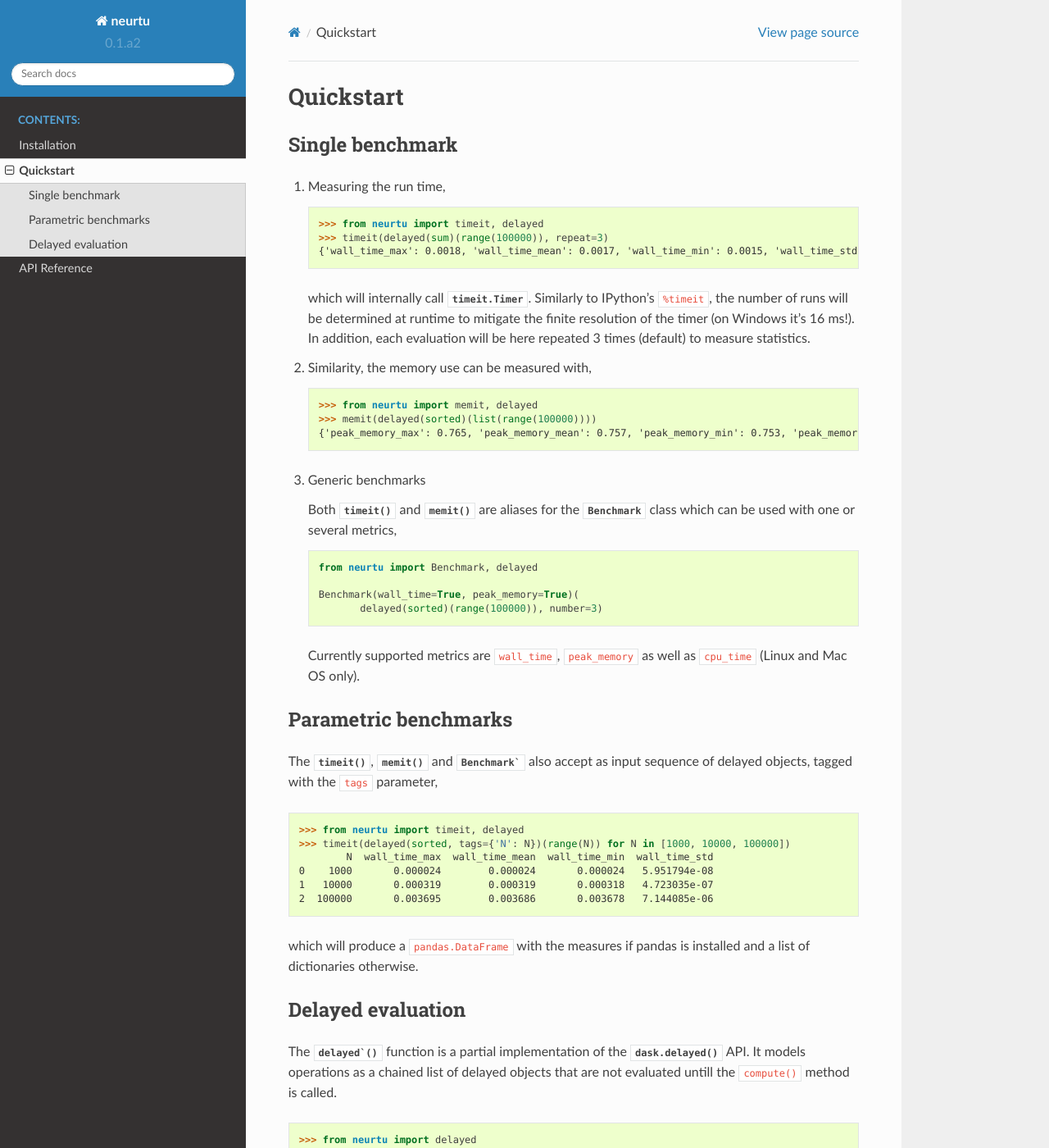
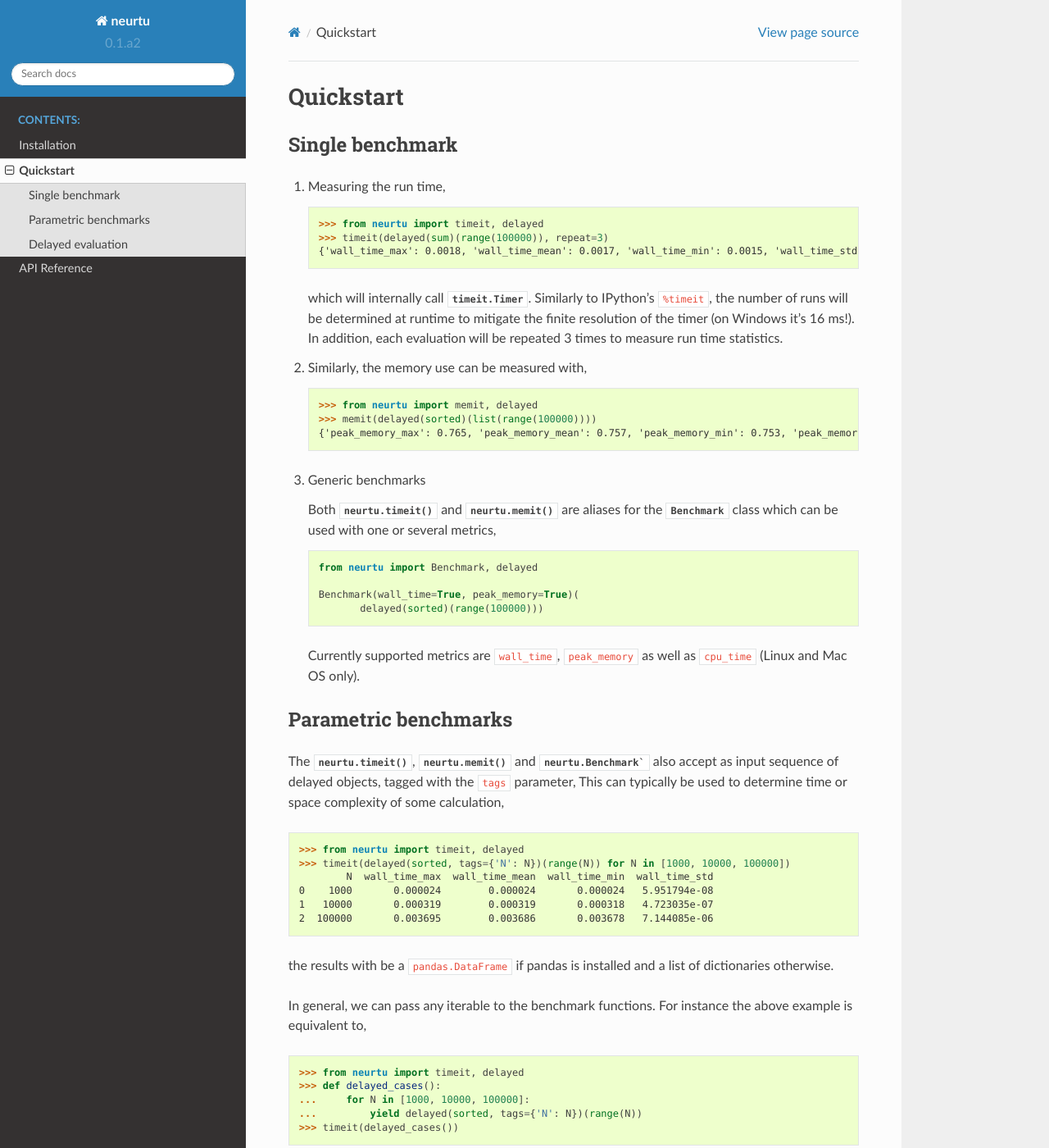
Before and after one commit to symerio/neurtu, a Sphinx documentation site: the page built from doc/quickstart.rst, in a window 1280 px wide and 1400 px high. Shown: the whole window at 82% size. Built offline with Sphinx 7.4.7 and the Read the Docs theme 2.0.0, drawn with Linux system fonts in a browser that asks for light colours; pages that are not in the unit, such as notebooks, are missing from menus; some of the changed text lies outside the part shown.

```diff
--- a/doc/installation.rst
+++ b/doc/installation.rst
@@ -8,3 +8,9 @@ neurtu requires Python 2.7 or 3.4+, it can be installed with,
    pip install neurtu
 
 `pandas <https://pandas.pydata.org/pandas-docs/stable/install.html#installation>`_ is an optional (but highly recommended) dependency.
+
+.. note::
+
+   the above command will install memory_profiler, shutil (to measure memory use) and tqdm (to make progress bars) mostly for
+   convinience. However, neurtu does not have any hard depedencies, it you don't need these functionalites, you can install it
+   with ``pip install --no-deps neurtu``
--- a/doc/quickstart.rst
+++ b/doc/quickstart.rst
@@ -13,9 +13,9 @@ Single benchmark
 
    which will internally call :class:`timeit.Timer`. Similarly to IPython's ``%timeit``, the number of runs
    will be determined at runtime to mitigate the finite resolution of the timer (on Windows it's 16 ms!). In addition,
-   each evaluation will be here repeated 3 times (default) to measure statistics.
+   each evaluation will be repeated 3 times to measure run time statistics.
 
-2. Similarity, the memory use can be measured with,
+2. Similarly, the memory use can be measured with,
 
    .. code:: python
 
@@ -25,14 +25,14 @@ Single benchmark
 
 3. Generic benchmarks
 
-   Both :func:`timeit` and :func:`memit` are aliases for the :class:`Benchmark` class which can be used with one or several metrics,
+   Both :func:`neurtu.timeit` and :func:`neurtu.memit` are aliases for the :class:`Benchmark` class which can be used with one or several metrics,
 
    .. code:: python
 
        from neurtu import Benchmark, delayed
 
        Benchmark(wall_time=True, peak_memory=True)(
-              delayed(sorted)(range(100000)), number=3)
+              delayed(sorted)(range(100000)))
 
 
    Currently supported metrics are ``wall_time``, ``peak_memory`` as well as ``cpu_time`` (Linux and Mac OS only).
@@ -42,7 +42,8 @@ Single benchmark
 Parametric benchmarks
 ^^^^^^^^^^^^^^^^^^^^^
 
-The :func:`timeit`, :func:`memit` and :class:`Benchmark`` also accept as input sequence of delayed objects, tagged with the ``tags`` parameter,
+The :func:`neurtu.timeit`, :func:`neurtu.memit` and :class:`neurtu.Benchmark`` also accept as input sequence of delayed objects, tagged with the ``tags`` parameter,
+This can typically be used to determine time or space complexity of some calculation,
 
 .. code:: python
 
@@ -54,14 +55,24 @@ The :func:`timeit`, :func:`memit` and :class:`Benchmark`` also accept as input s
     2  100000       0.003695        0.003686       0.003678   7.144085e-06
 
 
-which will produce a ``pandas.DataFrame`` with the measures if pandas is installed and a list of dictionaries otherwise.
+the results with be a ``pandas.DataFrame`` if pandas is installed and a list of dictionaries otherwise.
 
+In general, we can pass any iterable to the benchmark functions. For instance the above example is equivalent to,
+
+.. code:: python
+
+    >>> from neurtu import timeit, delayed
+    >>> def delayed_cases():
+    ...     for N in [1000, 10000, 100000]:
+    ...         yield delayed(sorted, tags={'N': N})(range(N))
+    >>> timeit(delayed_cases())
 
 
 Delayed evaluation
 ^^^^^^^^^^^^^^^^^^
+Instead of working with a string statement or a callable as ``timeit.Timer`` does, neurtu evaluates delayed objects.
 
-The :func:`delayed`` function is a partial implementation of the :func:`dask.delayed` API. It models operations as a chained list of delayed objects that are not evaluated untill the ``compute()`` method is called.
+The :func:`delayed`` function is a partial implementation of the :func:`dask.delayed` API. It models operations as a chained list of delayed objects that are not evaluated until the ``compute()`` method is called.
 
 .. code:: python
 
```
Also changed, not shown: other parts of doc/quickstart.rst (+1 -1 lines), README.rst (+14 -15 lines), doc/index.rst (+8 -0 lines).
